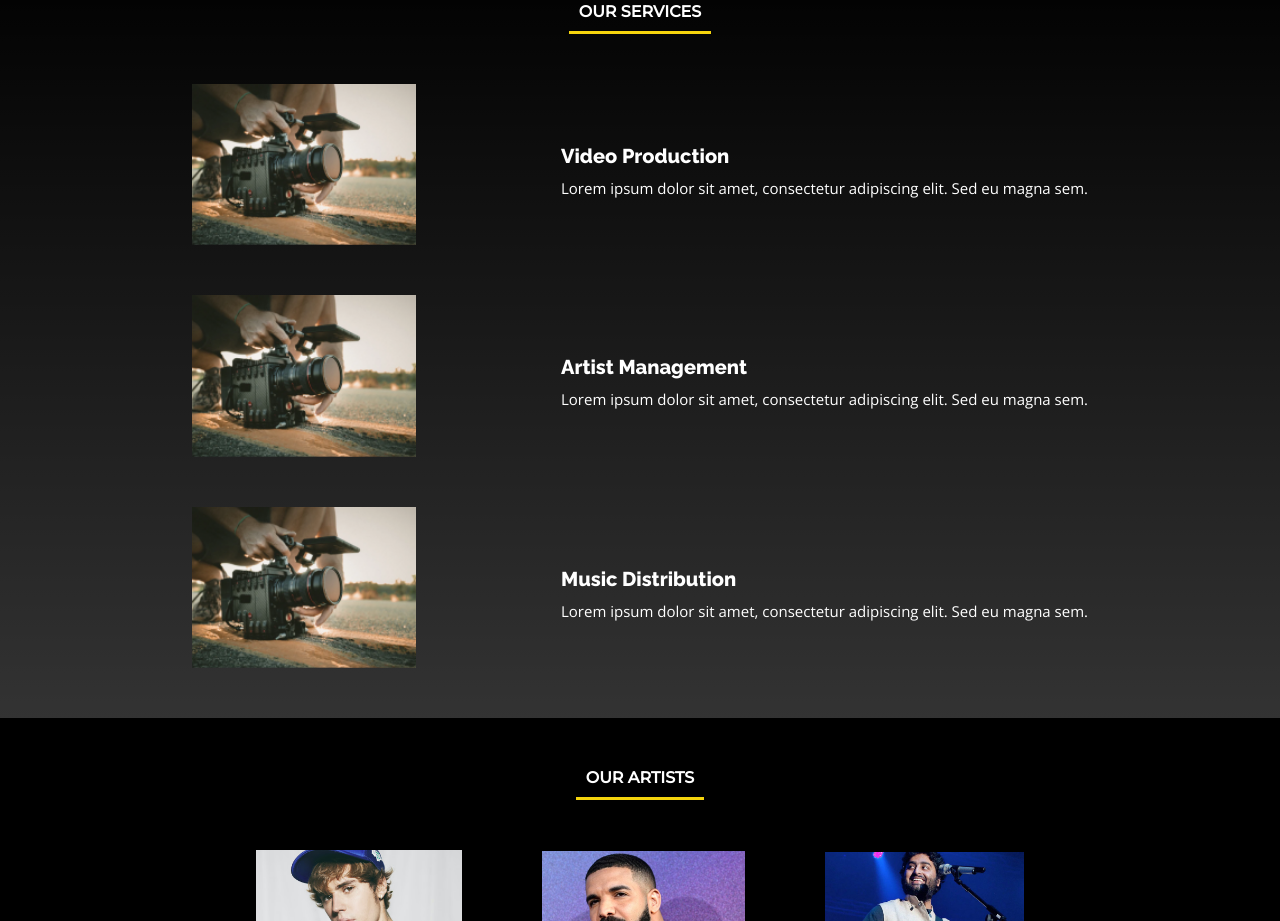
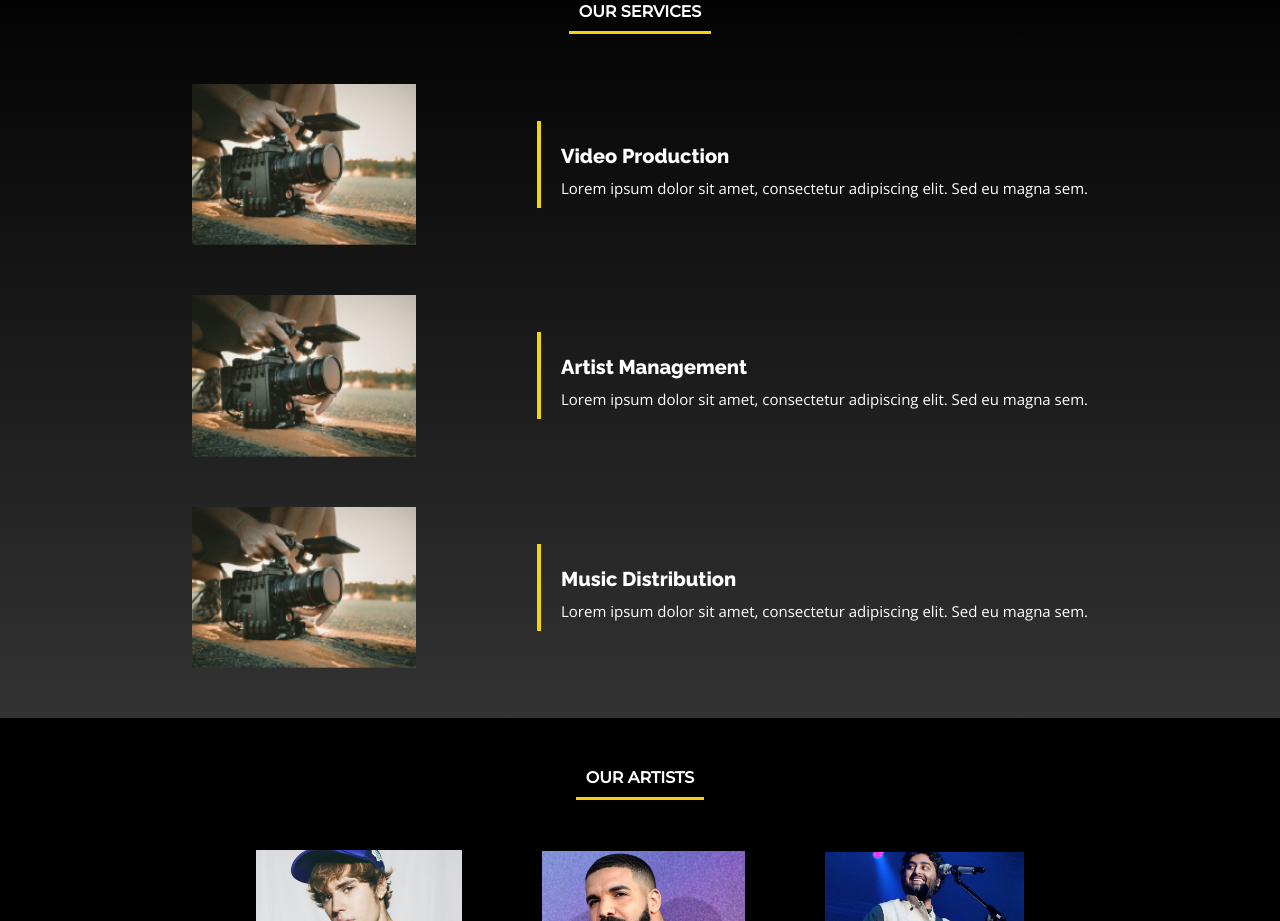
Before and after one commit to WebCosmoX/TheLocalTrend, a React (Create React App) app in the folder client/: page / in a window 1280 px wide. Shown: the part 1400-2321 px from the top of the page. Built offline with nearby package versions, Linux system fonts and the light colour scheme.

Commit message:
Added a border-left to service card details

```diff
--- a/client/src/Components/Cards/Service Card/servicecard.module.css
+++ b/client/src/Components/Cards/Service Card/servicecard.module.css
@@ -48,6 +48,8 @@
         display: flex;
         flex-direction: column;
         align-items: flex-start;
+        border-left: 4px solid var(--yellow);
+        padding: 10px 0 10px 20px;
     }
 
     .container img{
```
